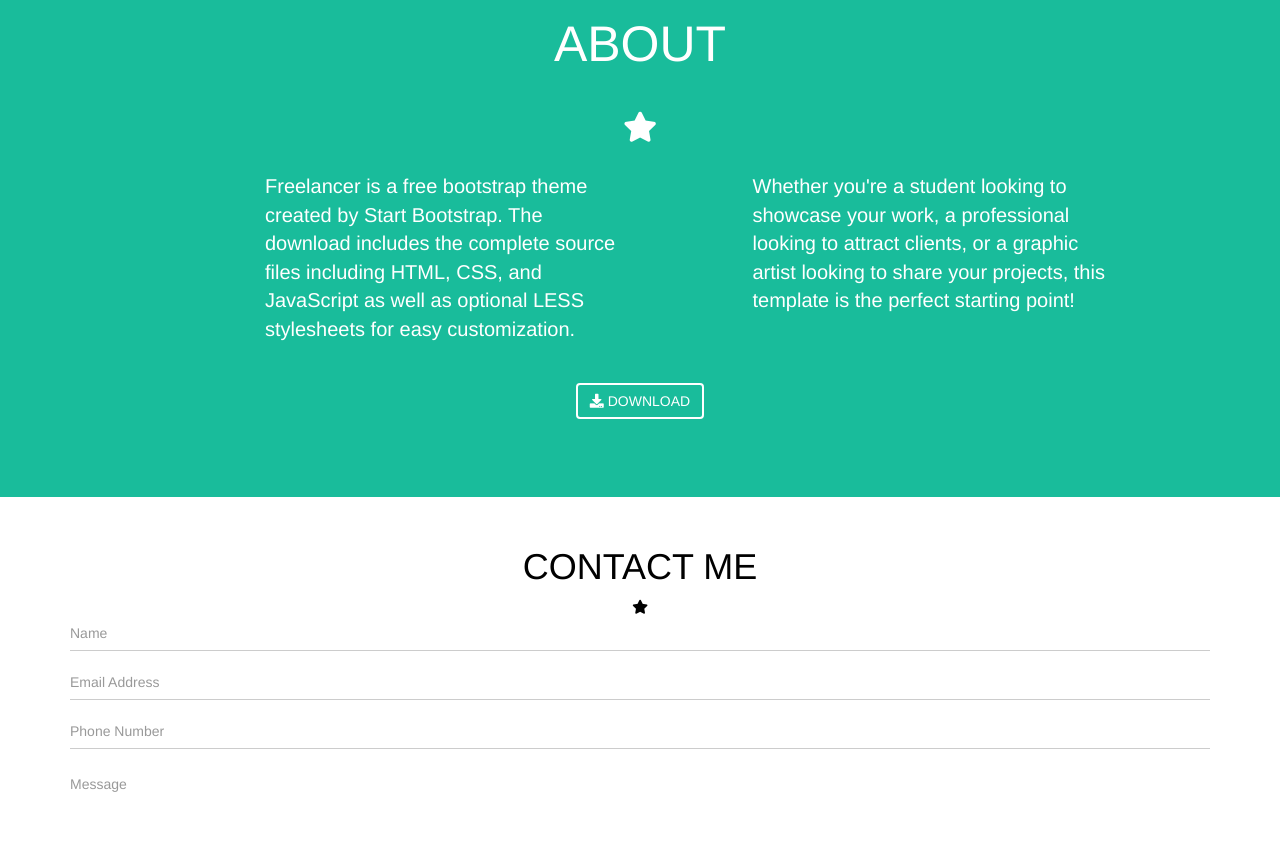
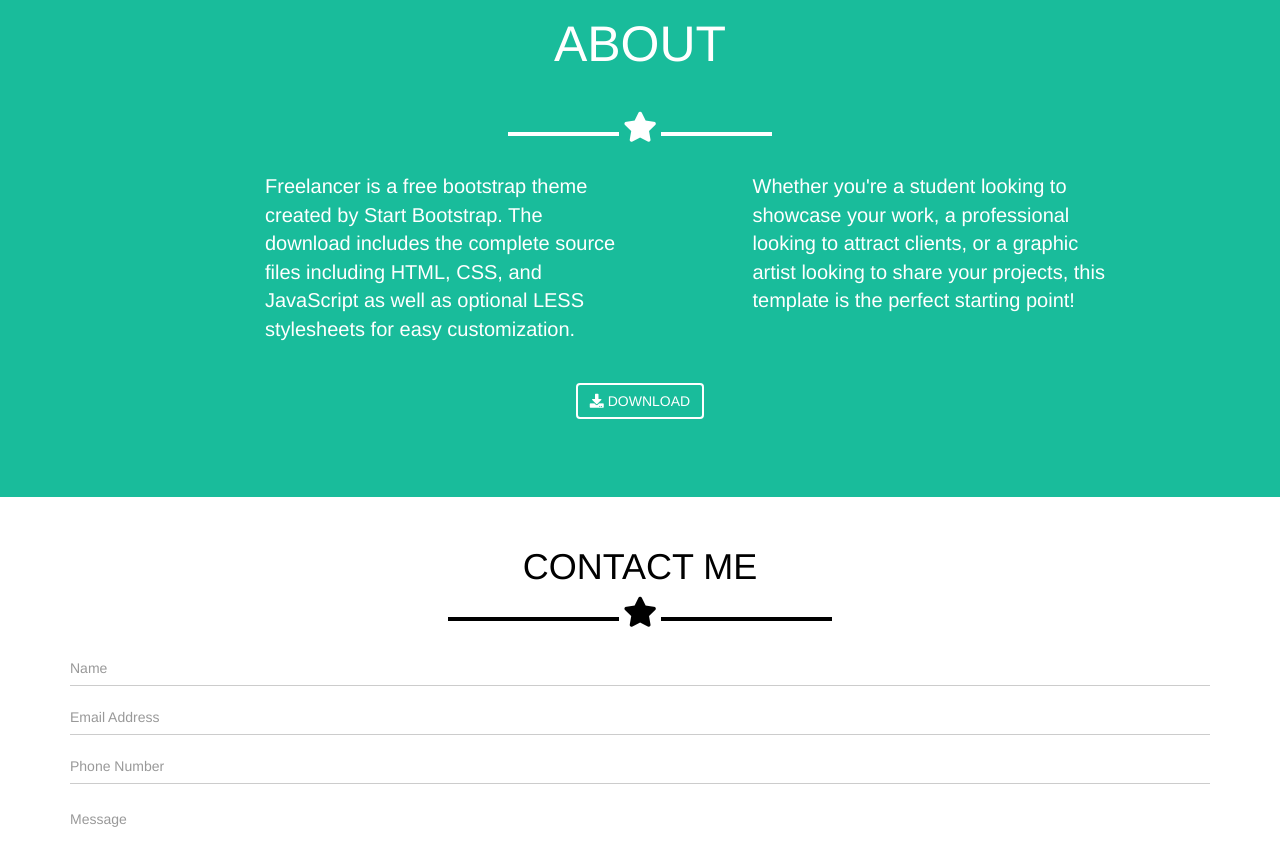
Before and after one commit to CarmineVitale/html-css-bootstrap-freelancer, a plain HTML site: page index.html in a window 1280 px wide. Shown: the part 1333-2185 px from the top of the page. Drawn offline with nearby package versions, Linux system fonts and the light colour scheme.

Commit message:
Risolta gestione "linee" intorno icone stella

```diff
--- a/css/style.css
+++ b/css/style.css
@@ -96,6 +96,11 @@ body {
   color: #fff;
   background-color: #1abc9c;
 }
+#contatti i {
+  color: black;
+  font-size: 30px;
+  margin-bottom: 25px;
+}
 /* sezione footer */
 footer {
   background: #2c3e50;
@@ -106,3 +111,25 @@ footer i {
   padding: 10px;
   width: 60px;
 }
+
+
+
+/* Gestione Linee accantao icona stella */
+.white-star:before ,
+.white-star:after {
+  content: '';
+  display: inline-block;
+  width: 20%;
+  height: 4px;
+  vertical-align: middle;
+  background: white;
+}
+
+.b-star:before, .b-star:after {
+  content: '';
+  display: inline-block;
+  width: 15%;
+  height: 4px;
+  vertical-align: middle;
+  background-color: black;
+}
--- a/index.html
+++ b/index.html
@@ -55,7 +55,7 @@
           <div class="col-lg-8 col-lg-offset-2 text-center">
             <img src="img/avatar.svg" alt="logo">
             <h1>START BOOTSTRAP</h1>
-            <div class="b-star">
+            <div class="white-star">
               <i class="fas fa-star"></i>
             </div>
             <h3>GRAPHIC ARTIST - WEB DESIGNER - ILLUSTRATOR</h3>
@@ -104,7 +104,7 @@
           <div class="row">
             <div class="col-lg-6 col-lg-offset-3 text-center">
               <h2>ABOUT</h2>
-              <div class="b-star">
+              <div class="white-star">
                 <i class="fas fa-star"></i>
               </div>
             </div>
```
